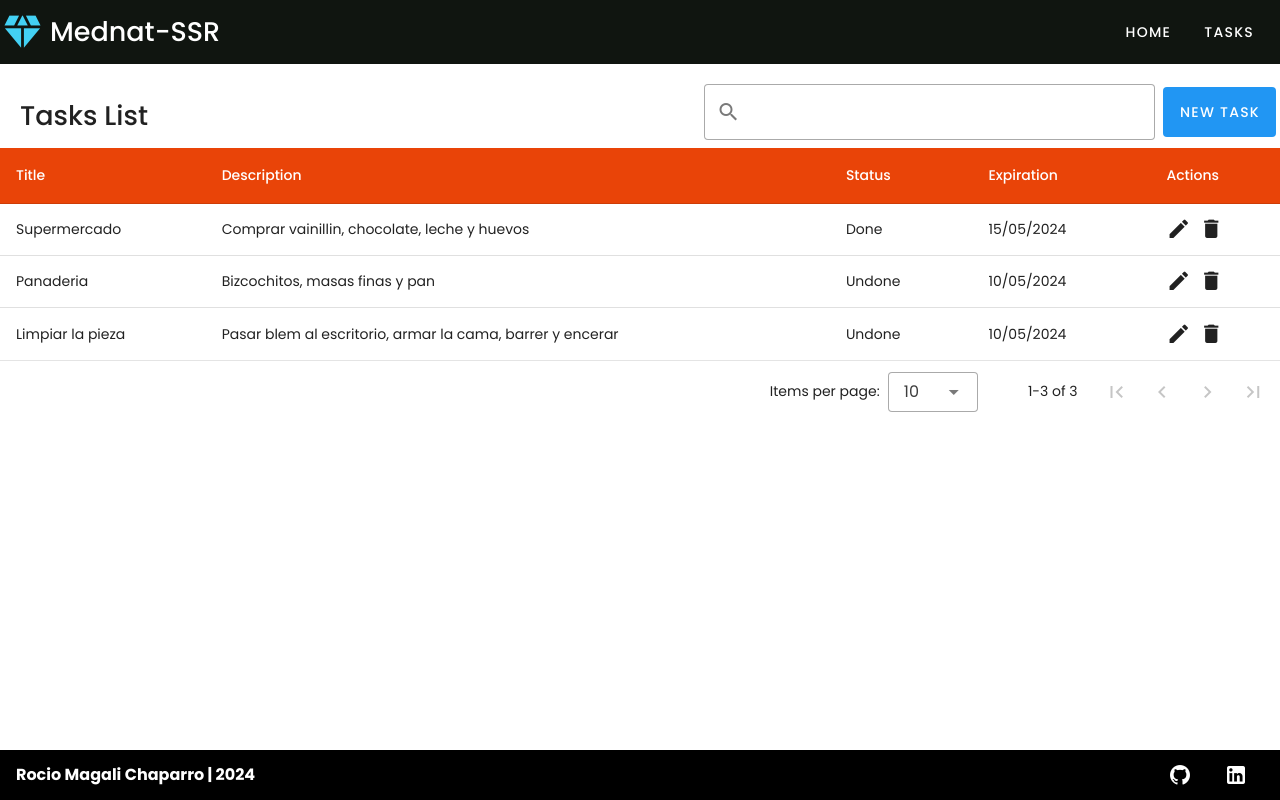
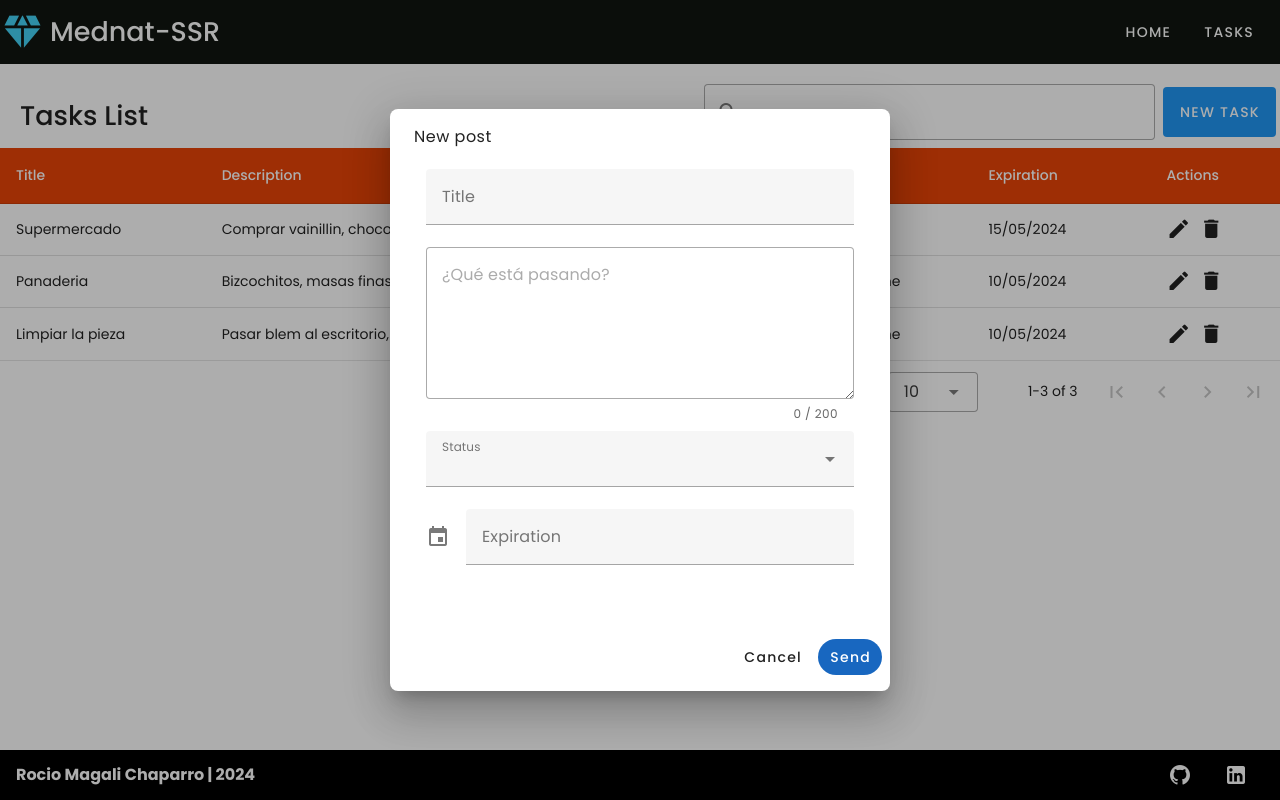
Before and after one commit to Rocio-Ch/evaluacionTecnica, a Vue app in the folder frontend/: page /tasks in a window 1280 px wide. Both pictures are taken after a click on the button "NEW TASK". Built offline with nearby package versions, Linux system fonts and the light colour scheme.

Commit message:
create dialog for createTask component with styles

```diff
--- /dev/null
+++ b/frontend/src/components/CreateTaskDialog.vue
@@ -0,0 +1,81 @@
+<template><!-- activator="parent" -->
+    <v-dialog v-model="props.dialog"  persistent max-width="500">
+        <template v-slot:default="{ isActive }">
+        <v-card rounded="lg">
+            <v-card-text>
+            <div class="mb-2">New post</div>
+            <v-col>
+              <v-text-field
+                    v-model="newTask.title"
+                    label="Title">
+              </v-text-field>
+              <v-textarea
+                  v-model="newTask.content"
+                  :maxlength="maxChar"
+                  :counter="200"
+                  class="mb-2"
+                  rows="5"
+                  variant="outlined"
+                  placeholder="¿Qué está pasando?"
+                  persistent-counter
+              ></v-textarea>
+              <!-- SELECT STATUS -->
+              <v-select
+                v-model="newTask.status"
+                label="Status"
+                :items="['Completed', 'Pending', 'In progress']"
+              ></v-select>
+              <!-- DATE EXP FROM **LABS** IN VUETIFY -->
+             <v-date-input
+                label="Expiration"
+                v-model="newTask.expiration"
+             ></v-date-input>
+            </v-col>
+            </v-card-text>
+            <v-card-actions class="my-2 d-flex justify-end">
+            <v-btn
+                class="text-none"
+                rounded="xl"
+                text="Cancel"
+                @click="() => props.close() "
+            ></v-btn>
+            <v-btn
+                class="text-none"
+                color="primary"
+                rounded="xl"
+                text="Send"
+                variant="flat"
+                @click="saveTask"
+            ></v-btn>
+            </v-card-actions>
+        </v-card>
+        </template>
+    </v-dialog>
+</template>
+
+<script setup>
+
+import { VDateInput } from 'vuetify/labs/VDateInput'
+import { ref } from 'vue'
+
+const maxChar = ref(200)
+const task = ref({})
+const props = defineProps(["dialog", "close"])
+
+
+const newTask = ref({
+    title: '',
+    content: '',
+    status: '',
+    expiration: null,
+})
+
+
+const saveTask = async () => {
+    task.value = newTask.value
+    console.log(task.value)
+    props.close()
+}
+
+
+</script>
--- a/frontend/src/components/TasksTable.vue
+++ b/frontend/src/components/TasksTable.vue
@@ -47,6 +47,7 @@
         <v-icon size="large" @click="console.log(item.id)">mdi-delete</v-icon>
       </template>
     </v-data-table>
+    <CreateTaskDialog :dialog="dialogCreateTask" :close="() => (dialogCreateTask = false)" />
 </template>
 
 <script setup>
```
